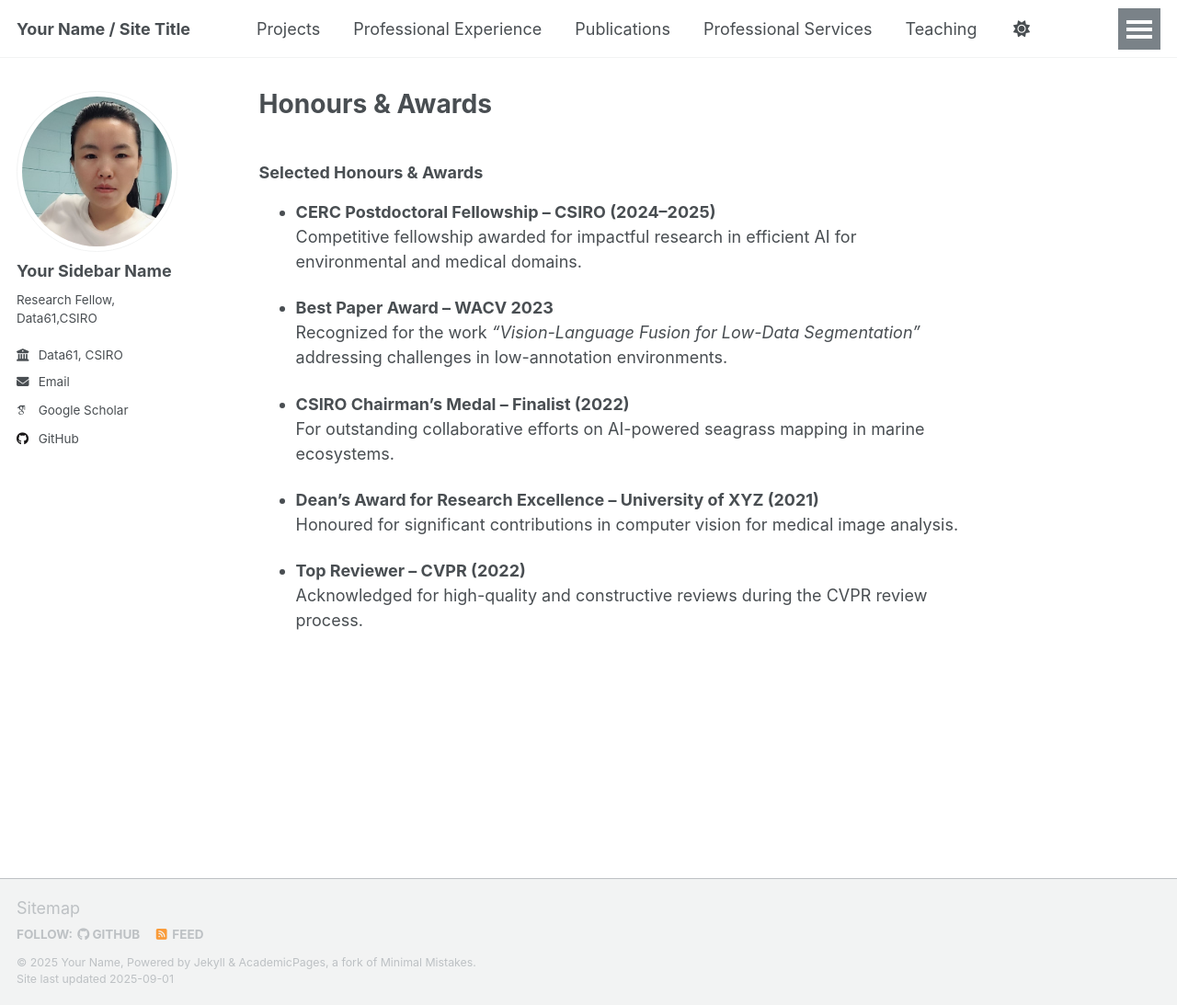
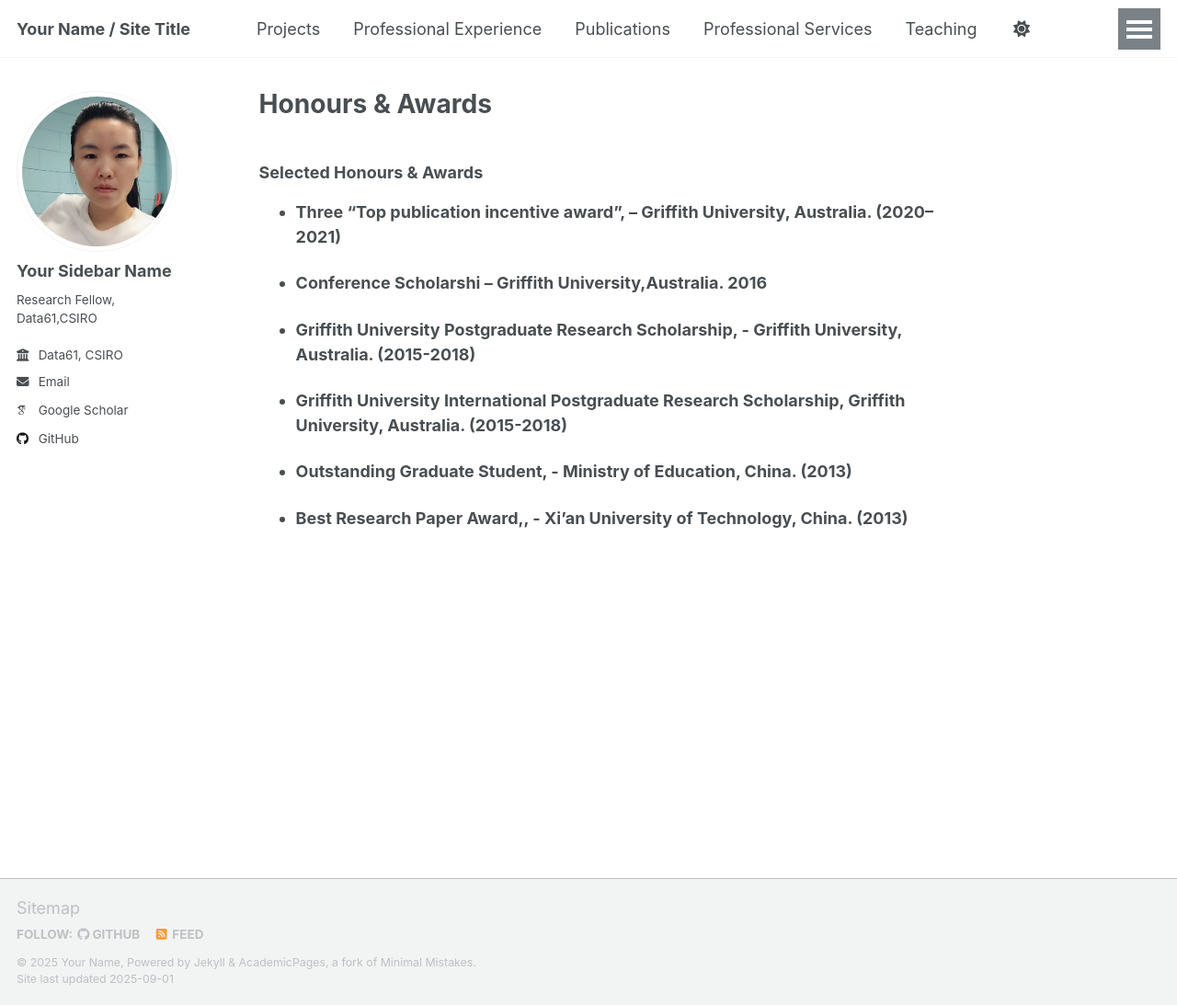
Before and after one commit to Miaohua9/Miaohua9.github.io, a Jekyll site: the page built from _pages/honours.md, in a window 1280 px wide and 1093 px high. Shown: the whole window at 92% size. Built offline with Jekyll 4.4.1, drawn with Linux system fonts in a browser that asks for light colours; some web fonts are replaced; a script that is not in the unit is left out.

Commit message:
Update honours.md

```diff
--- a/_pages/honours.md
+++ b/_pages/honours.md
@@ -7,17 +7,14 @@ author_profile: true
 
 ### Selected Honours & Awards
 
-- **CERC Postdoctoral Fellowship – CSIRO (2024–2025)**
-  Competitive fellowship awarded for impactful research in efficient AI for environmental and medical domains.
+- **Three “Top publication incentive award”,  – Griffith University, Australia. (2020–2021)**
 
-- **Best Paper Award – WACV 2023**
-  Recognized for the work *“Vision-Language Fusion for Low-Data Segmentation”* addressing challenges in low-annotation environments.
+- **Conference Scholarshi – Griffith University,Australia. 2016**
 
-- **CSIRO Chairman’s Medal – Finalist (2022)**
-  For outstanding collaborative efforts on AI-powered seagrass mapping in marine ecosystems.
+- **Griffith University Postgraduate Research Scholarship, - Griffith University, Australia. (2015-2018)**
 
-- **Dean’s Award for Research Excellence – University of XYZ (2021)**
-  Honoured for significant contributions in computer vision for medical image analysis.
+- **Griffith University International Postgraduate Research Scholarship, Griffith University, Australia. (2015-2018)**
 
-- **Top Reviewer – CVPR (2022)**
-  Acknowledged for high-quality and constructive reviews during the CVPR review process.
+- **Outstanding Graduate Student, - Ministry of Education, China. (2013)**
+
+- **Best Research Paper Award,, - Xi’an University of Technology, China. (2013)**
```
